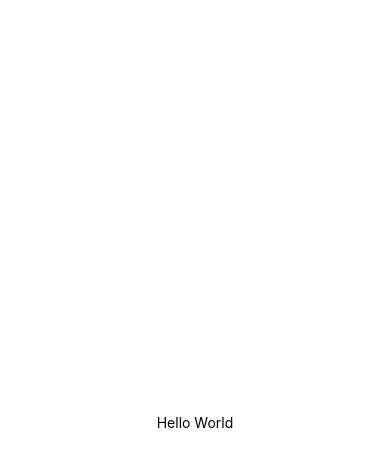
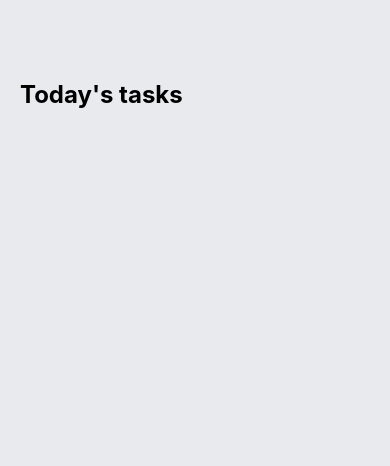
Before and after one commit to vinhhn3/pnv23-react-native, a React Native app: screen / in a window 390 px wide. Shown: the top 466 px of the page. Built offline with nearby package versions, Linux system fonts and the light colour scheme.

Commit message:
Setup layout

```diff
--- a/App.js
+++ b/App.js
@@ -6,7 +6,10 @@
 
     return (
         <View style={styles.container}>
-            <Text>Hello World</Text>
+            <View style={styles.taskWrapper}>
+                <Text style={styles.sectionTitle}>Today's tasks</Text>
+                <View style={styles.items}></View>
+            </View>
         </View>
     );
 }
@@ -14,26 +17,15 @@
 const styles = StyleSheet.create({
     container: {
         flex: 1,
-        backgroundColor: "#fff",
-        justifyContent: "center",
-        alignItems: "center",
+        backgroundColor: "#E8EAED",
     },
-    text: {
-        color: "#FF0000", // Red color
-        fontSize: 50,
-        fontStyle: "italic",
-        alignItems: "center",
+    taskWrapper: {
+        paddingTop: 80,
+        paddingHorizontal: 20,
     },
-    item: {
-        alignItems: "center",
-        justifyContent: "center",
-    },
-    input: {
-        width: 300,
-        height: 50,
-        borderWidth: 2,
-        borderRadius: 20,
-        borderColor: "#FF0000",
-        textAlign: "center",
+    items: {},
+    sectionTitle: {
+        fontSize: 24,
+        fontWeight: "bold",
     },
 });
```
